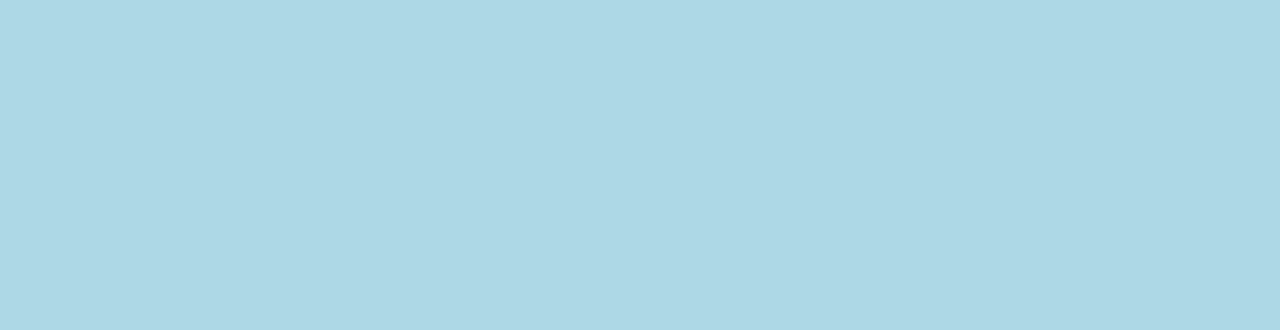
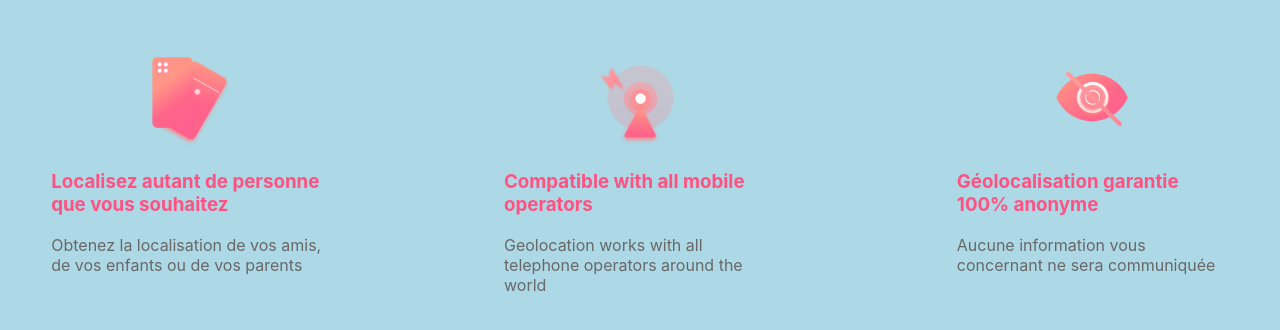
Before and after one commit to yasmin-e/geoloc-mock-site, a React (Create React App) app: page / in a window 1280 px wide. Shown: the part 620-950 px from the top of the page. Before the commit the page ends 800 px from the top, so only its background shows below. Built offline with nearby package versions, Linux system fonts and the light colour scheme.

Commit message:
refactor(): Features component added

```diff
--- a/src/pages/LandingPage/LandingPage.js
+++ b/src/pages/LandingPage/LandingPage.js
@@ -1,10 +1,12 @@
 import React from 'react';
 import Headline from '../../components/Headline/Headline';
+import Features from '../../components/KeyFeatures/Features';
 
 function LandingPage() {
  return (
    <div className="landing-page">
      <Headline />
+     <Features />
    </div>
  );
 }
```
